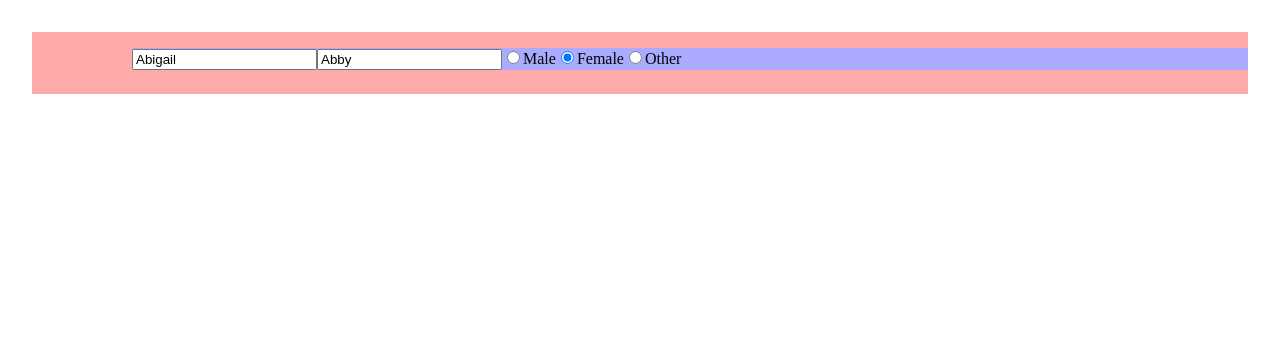
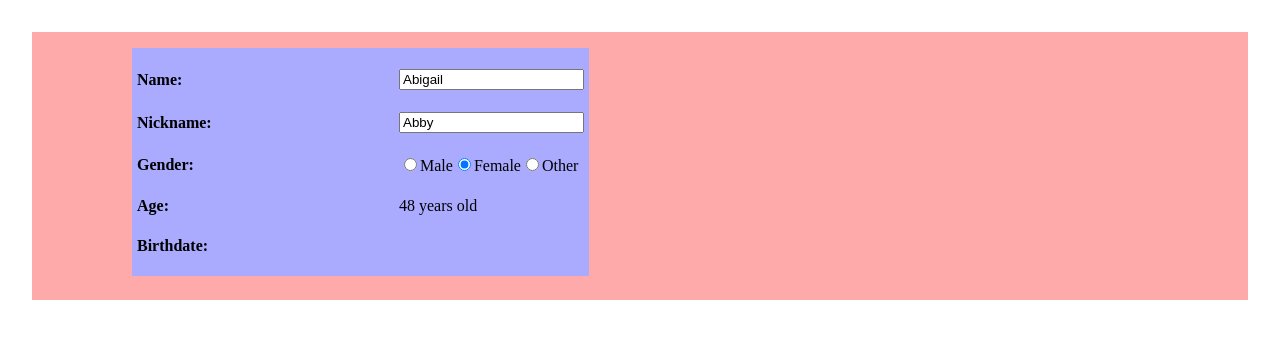
Before and after one commit to KupferudelWolf/worldbuilder, a plain HTML site: page index.html in a window 1280 px wide. Drawn offline with Linux system fonts and the light colour scheme.

Commit message:
Calc operation. Some CSS. Rows are now table rows.

```diff
--- a/css/style.css
+++ b/css/style.css
@@ -14,6 +14,22 @@ body {
   display: block;
 }
 
-.row {
+.section {
   background-color: #aaaaff;
 }
+
+table {
+  border-spacing: 0;
+}
+th {
+  text-align: left;
+  width: 20vw;
+}
+
+table.section {
+  border-spacing: 4px 20px;
+}
+td input {
+  /* width: 100%; */
+  /* height: 40px; */
+}
--- a/js/script.js
+++ b/js/script.js
@@ -1,35 +1,38 @@
 const DATA = [
   {
-    template: 'character',
-    name: 'Abigail',
-    nickname: 'Abby',
-    gender: 'Female',
-    birthdate: 720328,
-    home: 'Trioe Town',
-    species: 'Absol'
+    'template': 'character',
+    'Name': 'Abigail',
+    'Nickname': 'Abby',
+    'Gender': 'Female',
+    'Birthdate': new Date('28 Mar 1972'),
+    'Home': 'Trioe Town',
+    'Species': 'Absol'
   }
 ];
 const TEMPLATES = {
   character: [
     {
-      title: 'Basics',
-      name: {form: 'text'},
-      nickname: {form: 'text'},
-      gender: {
+      'title': 'Basics',
+      'Name': {form: 'text'},
+      'Nickname': {form: 'text'},
+      'Gender': {
         form: 'choice',
         list: ['Male', 'Female', 'Other']
       },
-      age: {
+      'Age': {
         form: 'calc',
-        func: function (t) {
-          return Math.floor((_date - t.birthdate)/1000);
+        func: function (data) {
+          let age = _date.getFullYear() - data.Birthdate.getFullYear();
+          return Math.floor(age) + ' years old';
         }
       },
-      birthdate: {form: 'date'}
+      'Birthdate': {
+        form: 'date'
+      }
     }
   ]
 };
-var _date = 1000101;
+var _date = new Date(Date.now());
 
 (function () {
   $(document).ready(function () {
@@ -38,29 +41,28 @@ var _date = 1000101;
       let section = $('<section>').addClass('wrapper').appendTo('body').first();
       if (data.name) section.attr('id', data.name);
 
-      TEMPLATES[data.template].forEach((rowData) => {
-        let row = $('<section>')
-          .attr('id', rowData.title)
-          .addClass('row')
+      TEMPLATES[data.template].forEach((sectData) => {
+        let sect = $('<table>')
+          .addClass('section')
+          .attr('id', sectData.title)
           .appendTo(section)
           .first();
-        for (const prop in rowData) {
+        for (const prop in sectData) {
           let key = prop,
-              val = rowData[prop];
+              val = sectData[prop];
           if (key !== 'title') {
-            let attr = {};
-            let value = (data[key]+'') || '';
+            let attr = {},
+                value = (data[key]+'') || '',
+                element;
             switch (val.form) {
               case 'text':
-                $('<input>')
+                element = $('<input>')
                   .attr('type', 'text')
-                  .attr('id', key)
-                  .attr('value', value)
-                  .appendTo(row);
+                  .attr('value', value);
                 break;
               case 'choice':
-                let container = $('<span>');
-                container.attr('id', key).appendTo(row);
+                element = $('<span>');
+                // element.attr('id', key).appendTo(sect);
                 val.list.forEach((option) => {
                   let checked = value === option ? 'checked' : null;
                   $('<input>')
@@ -69,29 +71,41 @@ var _date = 1000101;
                     .attr('name', key)
                     .attr('value', option)
                     .attr('checked', checked)
-                    .appendTo(container);
+                    .appendTo(element);
                   $('<label>')
                     .attr('for', key + '-' + option)
                     .html(option)
-                    .appendTo(container);
+                    .appendTo(element);
                 });
                 break;
               case 'calc':
-                attr = {
-
-                };
+                let txt = val.func(data);
+                element = $('<span>')
+                  .html(txt);
                 break;
               case 'date':
-                attr = {
-
-                };
+                element = $('<span>');
                 break;
               default:
-                attr = {
-
-                };
+                element = $('<span>');
                 break;
             }
+
+            let row = $('<tr>')
+              .addClass('item')
+              .attr('id', key)
+              .appendTo(sect);
+
+            $('<th>')
+              .addClass('item-title')
+              .html(key + ': ')
+              .wrap('<td />')
+              .appendTo(row);
+
+            element
+              .wrap('<td />')
+              .parent()
+              .appendTo(row);
           }
         };
       });
```
